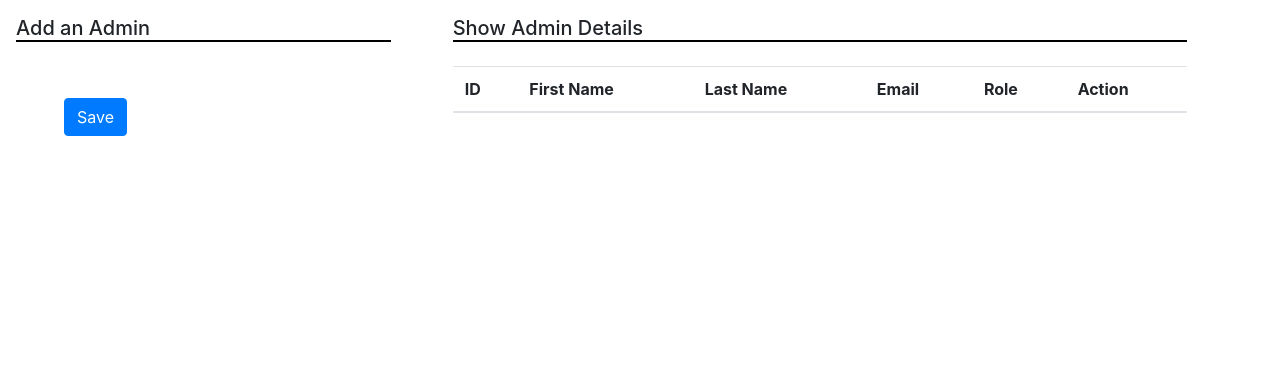
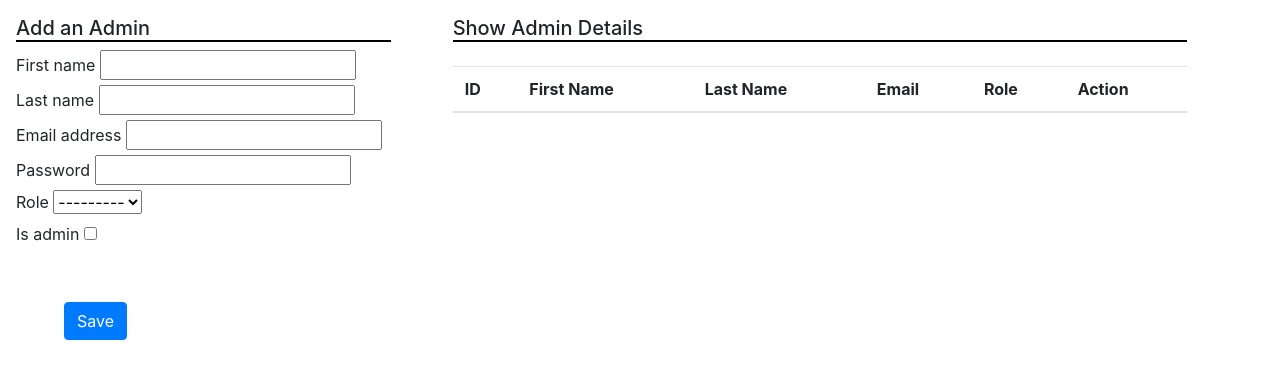
Before and after one commit to Abshar12/EmployeeManagementSystem, a Django app: page /addAdmin in a window 1280 px wide. Shown: the part 56-443 px from the top of the page. Run offline with Django 4.2, Linux system fonts and the light colour scheme; data that the repository does not hold is empty.

Commit message:
added admin

```diff
--- a/employee/forms.py
+++ b/employee/forms.py
@@ -13,4 +13,4 @@ class EmployeeAdd(forms.ModelForm):
 class AdminAdd(forms.ModelForm):
     class Meta:
         model = Admin
-        fields = '__all__'
+        fields = ('first_name','last_name','email','password','role','is_admin')
--- a/employee/templates/add_admin.html
+++ b/employee/templates/add_admin.html
@@ -43,7 +43,7 @@
                     </tr>
                 </thead>
                 <tbody>
-                    {% for st in stu %}
+                    {% for st in Adm %}
                         <tr>
                             <td>{{st.id}}</td>
                             <td>{{st.first_name}}</td>
@@ -70,14 +70,19 @@
                             <a class="page-link" href="?page=1" tabindex="-1">First</a>
                           </li>
                           <li class="page-item">
-                            <a class="page-link" href="?page={{Emp.previous_page_number}}" tabindex="-1">Previous</a>
+                            <a class="page-link" href="?page={{Adm.previous_page_number}}" tabindex="-1">Previous</a>
                           </li>
                           {%  endif %}
 
                           {% if Adm.has_next%}
                           <li class="page-item">
-                            <a class="page-link" href="?page={{Emp.next_page_number}}">Next</a>
+                            <a class="page-link" href="?page={{Adm.next_page_number}}">Next</a>
                           </li>
                           {% endif %}
                         </ul>
                       </nav>
+                    </tbody>
+                </table>
+            </div>
+        </div>
+    </body>
--- a/employee/views.py
+++ b/employee/views.py
@@ -62,11 +62,32 @@ def add_Employee(request):
     # return render(request,'add_employee.html',{'form':form,'stu':show})
     return render(request,'add_employee.html',{'form':form,'Emp':Emp})
 
+# def add_admin(request):
+
+#     show=Admin.objects.all()
+
+#     return render(request,'add_admin.html',{'stu':show})
+
 def add_admin(request):
+    form = AdminAdd()
+    if request.method=='POST':
+        form = AdminAdd(request.POST)
+        if form.is_valid():
+            form.save()
+            messages.success(request,"Admin added successfully")
+            form=AdminAdd()
+
+        else:
+            form=AdminAdd()
 
     show=Admin.objects.all()
+    p = Paginator(Admin.objects.all(),2)
+    page = request.GET.get('page')
+    Adm = p.get_page(page)
+    # return render(request,'add_employee.html',{'form':form,'stu':show})
+    return render(request,'add_admin.html',{'form':form,'Adm':Adm})
 
-    return render(request,'add_admin.html',{'stu':show})
+
 
 
 def delete(request,id):
```
